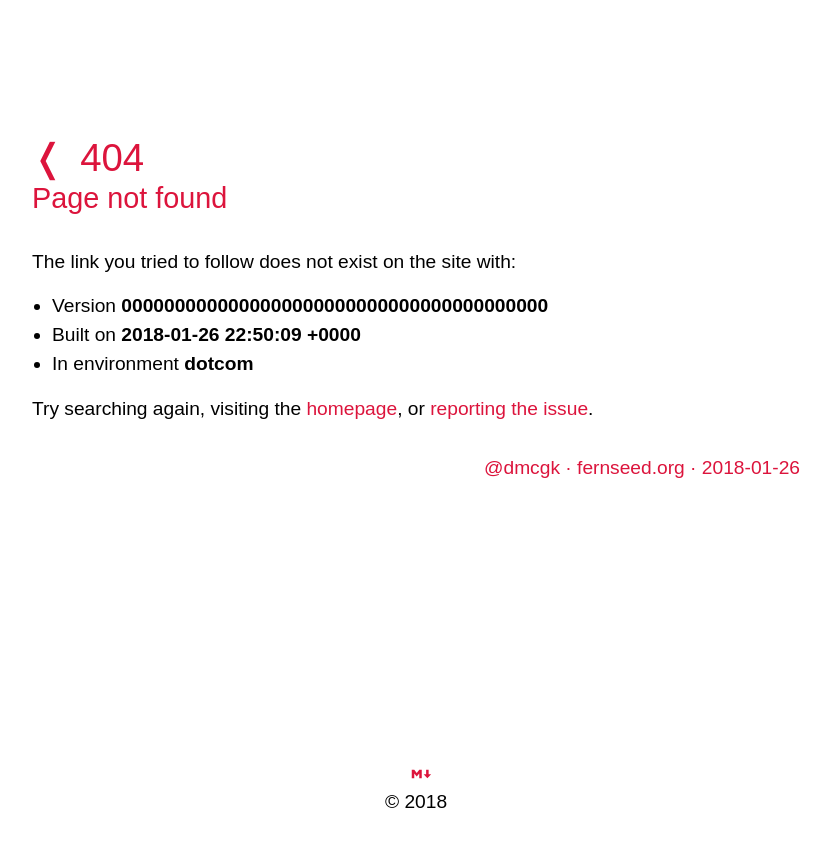
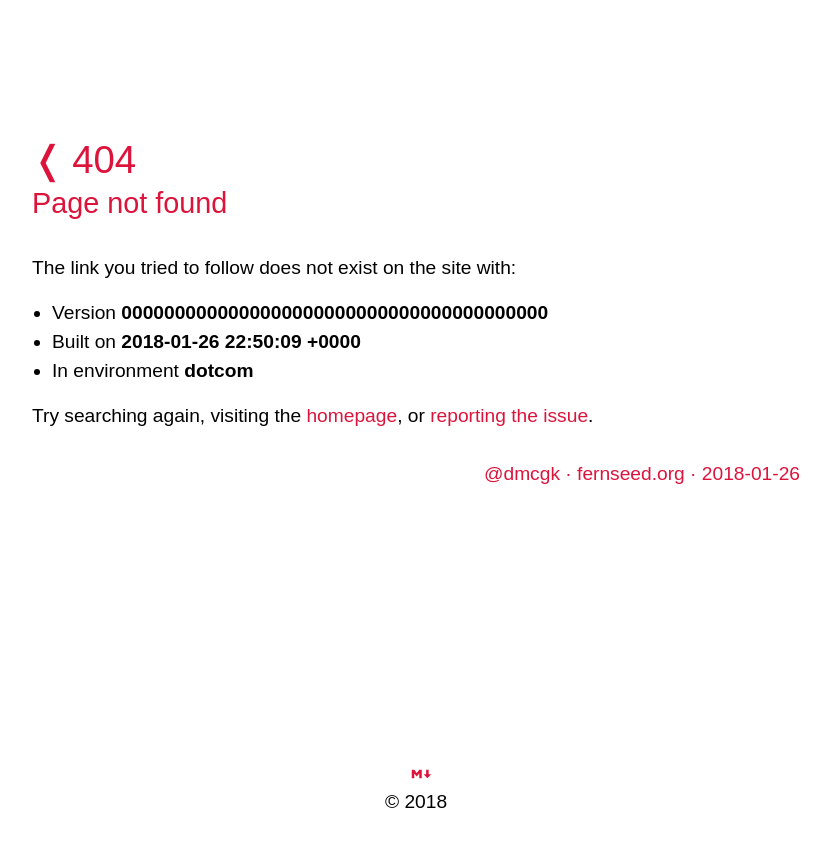
Before and after one commit to dmcgk/dmcgk.github.io, a Jekyll site: the page built from errors/404.md, in a window 1280 px wide. Shown: the top 847 px of the page, without its empty margins (224-1054 px from the left). Built offline with Jekyll 4.4.1, drawn with Linux system fonts in a browser that asks for light colours; some web fonts are replaced.

Commit message:
Better spacing rules.

```diff
--- a/_includes/style.scss
+++ b/_includes/style.scss
@@ -15,7 +15,8 @@
 {% assign site-medium = "48rem" %}
 {% assign site-large = "64rem" %}
 {% assign fiction-inset = "40rem" %}
-{% assign article-spacing = "15vh" %}
+{% assign top-spacing = "15vh" %}
+{% assign bottom-spacing = "10rem" %}
 
 /* Web Fonts */
 
@@ -61,7 +62,7 @@
 @include headings-all(){
   text-align: left;
   font-weight: normal;
-  line-height: 1.2;
+  line-height: 1.3;
   color: {{ site-colour }};
   @extend %headings !optional;
 }
@@ -181,7 +182,7 @@ blockquote, .micro-excerpt > :not(img) {
 }
 
 article {
-  padding: {{ article-spacing }} 0;
+  padding: {{ top-spacing }} 0 {{ bottom-spacing }} 0;
 }
 
 article p + %headings {
@@ -256,7 +257,7 @@ article > %headings, .micro-excerpt > %headings, .article-excerpt > %headings, {
 
 .navigation-element {
   display: inline;
-  margin-right: 1rem;
+  margin-right: 0.5rem;
 }
 
 a.navigation-element:hover, header a:hover {
```
